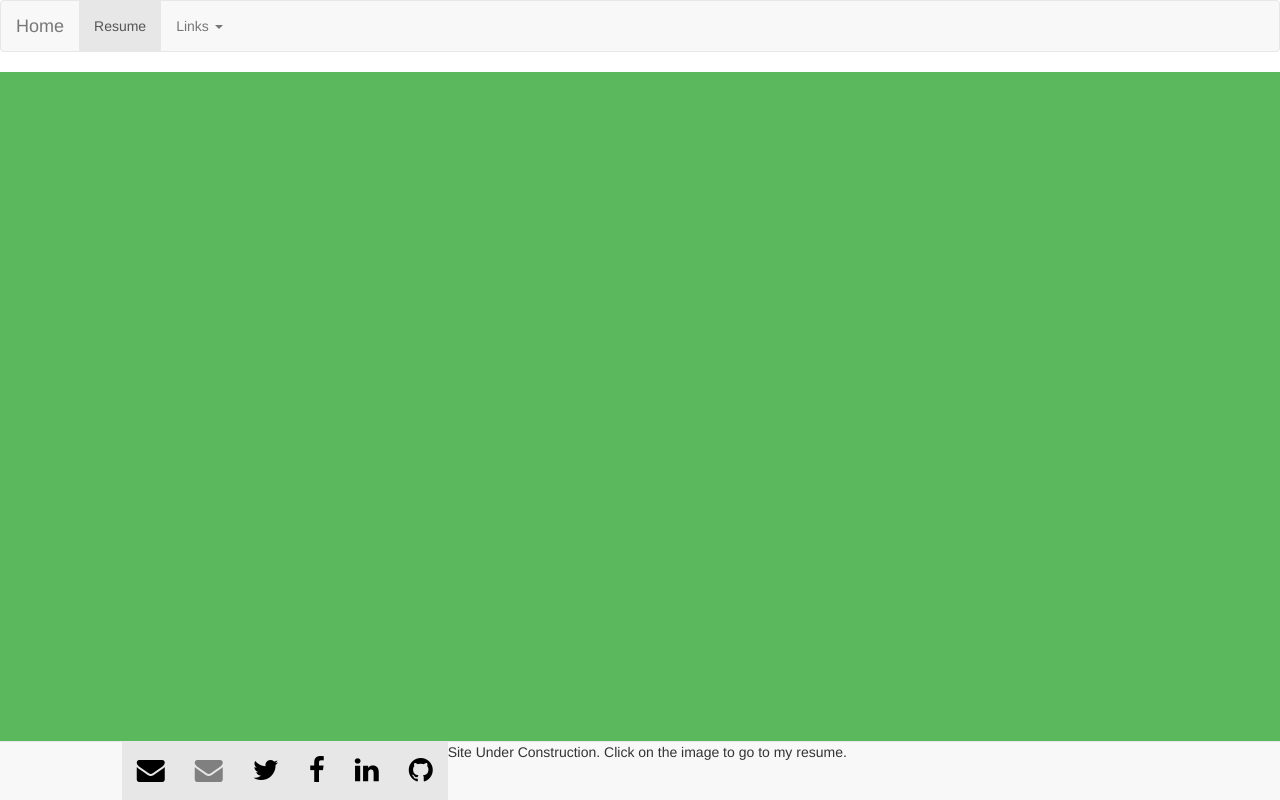
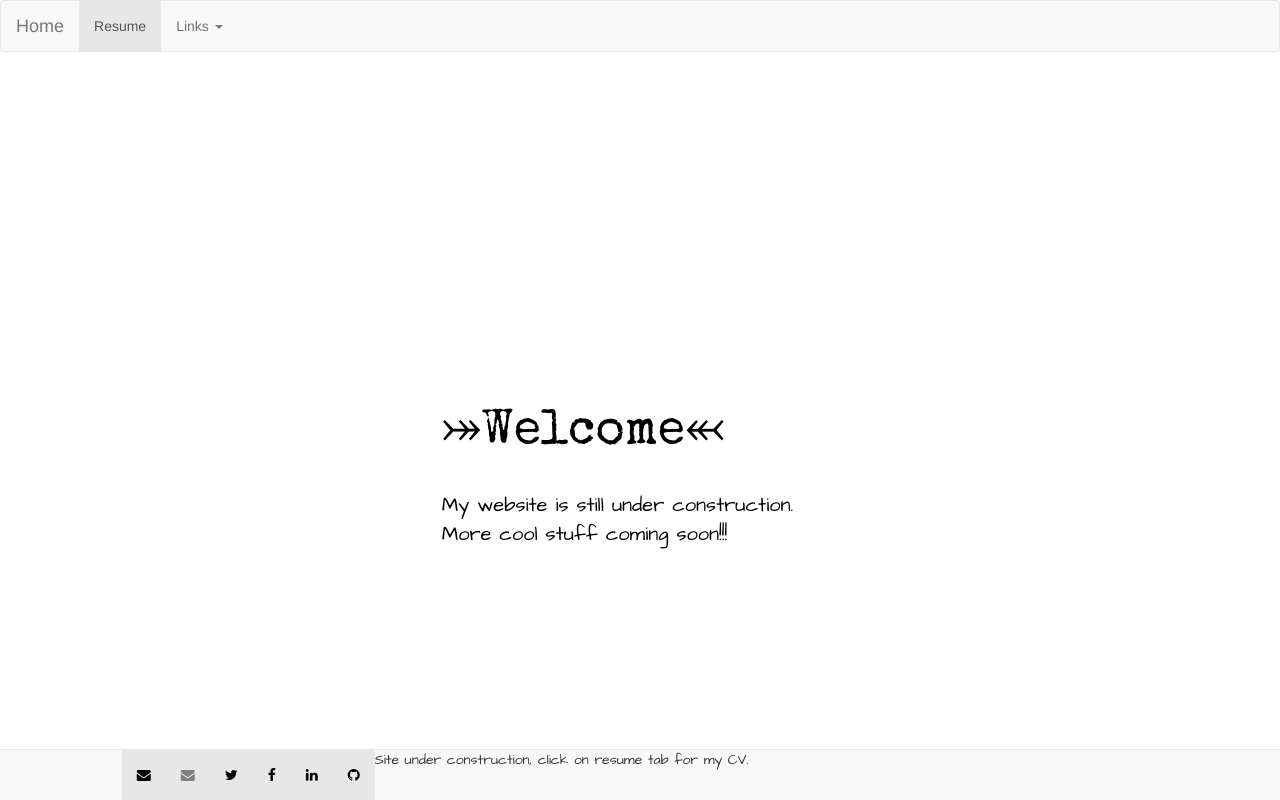
Before and after one commit to ru1saha/ru1saha.github.io, a plain HTML site: page index.html at #/home in a window 1280 px wide. Drawn offline with nearby package versions, Linux system fonts and the light colour scheme.

Commit message:
"multiple commits for home page and navigation footer"

```diff
--- /dev/null
+++ b/Content/home-style.css
@@ -0,0 +1,26 @@
+h1 {
+    font-family: 'Special Elite', cursive;
+    font-weight: 400;
+    font-size: 50px;
+    color: #000;
+}
+
+section p {
+    max-width: 500px;
+    margin: 0 auto;
+    padding: 10px;
+    color: #000;
+}
+p {
+    font-family: 'Architects Daughter', cursive;
+    font-size: 20px;
+    color: #000;
+}
+user agent stylesheet
+p {
+    display: block;
+    -webkit-margin-before: 1em;
+    -webkit-margin-after: 1em;
+    -webkit-margin-start: 0px;
+    -webkit-margin-end: 0px;
+}
--- a/home/home.html
+++ b/home/home.html
@@ -1,6 +1,11 @@
 <div id="fullpage">
-    <div class="section" style="background-color: #5cb85c">
+    <div class="section">
+        <div class="col-md-4 col-md-offset-4">
+            <h1>⤖Welcome⬻</h1>
+            <br>
 
+            <p> My website is still under construction. More cool stuff coming soon!!!</p>
+        </div>
     </div>
     <div class="section" style="background-color: #1f6377">Some section</div>
     <div class="section" style="background-color: #2C3E50">Some section</div>
--- a/index.html
+++ b/index.html
@@ -6,6 +6,9 @@
     <link href="Content/bootstrap.min.css" rel="stylesheet"/>
     <link href="Content/font-awesome.min.css" rel="stylesheet"/>
     <link href="Scripts/fullpage/jquery.fullPage.css" rel="stylesheet" />
+    <link href="Content/home-style.css" rel="stylesheet">
+    <link rel="stylesheet" type="text/css" href="//fonts.googleapis.com/css?family=Special+Elite" />
+    <link rel="stylesheet" type="text/css" href="//fonts.googleapis.com/css?family=Architects+Daughter" />
     <!--<link href="Content/bootstrap-responsive.min.css" rel="stylesheet" />-->
 
 </head>
--- a/shared/widgets/navBarFooter.html
+++ b/shared/widgets/navBarFooter.html
@@ -5,37 +5,37 @@
                 <ul class="nav navbar-nav">
                     <li class="active">
                         <a href="mailto:rudra.saha@asu.edu">
-                            <i class="fa fa-envelope fa-2x" style="color:black"></i>
+                            <i class="fa fa-envelope fa-1x" style="color:black"></i>
                         </a>
                     </li>
                     <li class="nav-item active">
                         <a href="mailto:rudrasaha1993@gmail.edu">
-                            <i class="fa fa-envelope fa-2x" style="color:grey"></i>
+                            <i class="fa fa-envelope fa-1x" style="color:grey"></i>
                         </a>
                     </li>
 
                     <li class="active">
                         <a href="https://twitter.com/saharrudraa" target="_blank">
-                            <i class="fa fa-twitter fa-2x" style="color:black;" aria-hidden="true"></i>
+                            <i class="fa fa-twitter fa-1x" style="color:black;" aria-hidden="true"></i>
                         </a>
                     </li>
                     <li class="active">
                         <a href="http://www.facebook.com/greatrudra" target="_blank">
-                            <i class="fa fa-facebook fa-2x" style="color:black" aria-hidden="true"></i>
+                            <i class="fa fa-facebook fa-1x" style="color:black" aria-hidden="true"></i>
                         </a>
                     </li>
                     <li class="active">
                         <a href="https://www.linkedin.com/in/saharudra" target="_blank">
-                            <i class="fa fa-linkedin fa-2x" style="color:black" aria-hidden="true"></i>
+                            <i class="fa fa-linkedin fa-1x" style="color:black" aria-hidden="true"></i>
                         </a>
                     </li>
                     <li class="active">
                         <a href="https://github.com/saharudra" target="_blank">
-                            <i class="fa fa-github fa-2x" style="color:black" aria-hidden="true"></i>
+                            <i class="fa fa-github fa-1x" style="color:black" aria-hidden="true"></i>
                         </a>
                     </li>
                 </ul>
-                <footer class="footer">Site Under Construction. Click on the image to go to my resume.
+                <footer class="footer" style="font-family: 'Architects Daughter', cursive">Site under construction, click on resume tab for my CV.
                 </footer>
                 <!--<div class="row">-->
                 <!--<div class="col-md-3 fa-3x">-->
```
